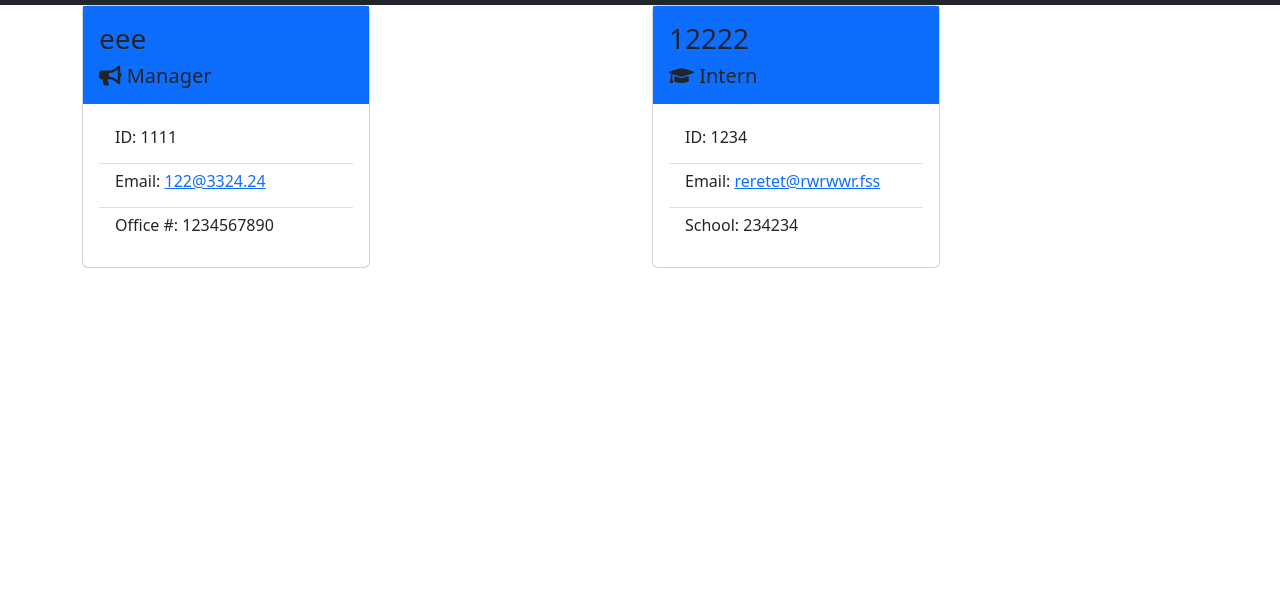
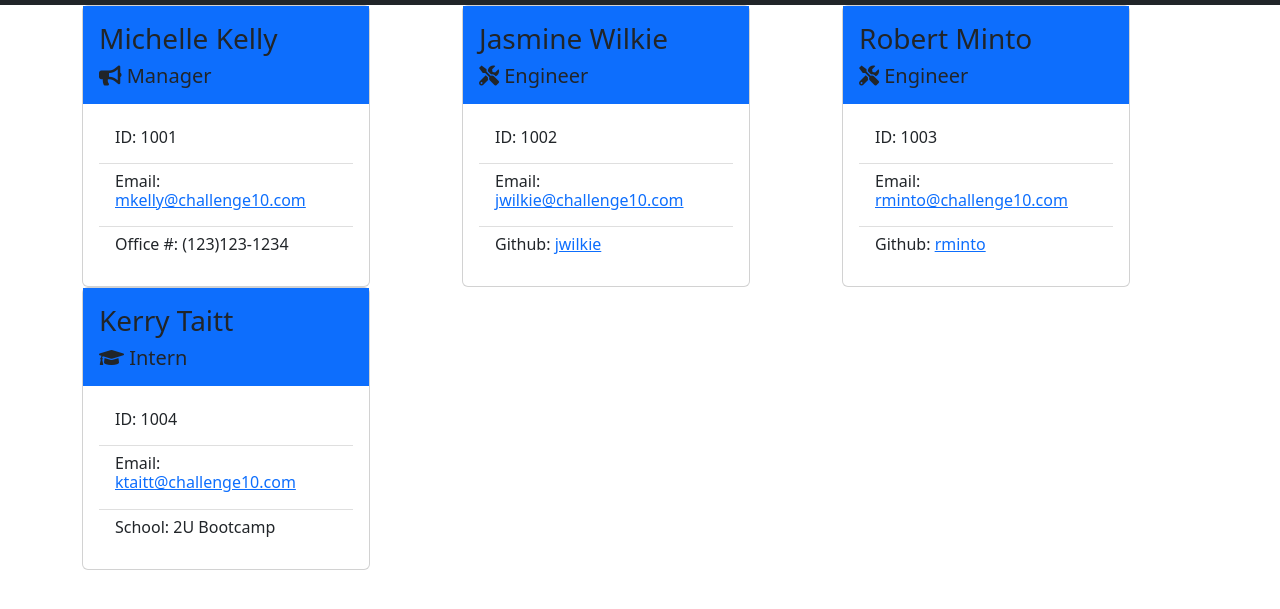
Before and after one commit to GregGriffith905/challenge-10-team-profile-generator, a website: page dist/index.html in a window 1280 px wide. Shown: the part 77-686 px from the top of the page. Drawn offline with nearby package versions, Linux system fonts and the light colour scheme.

Commit message:
updated readme

```diff
--- a/dist/index.html
+++ b/dist/index.html
@@ -24,14 +24,14 @@
         <div class="col">
         <div class="card" style="width: 18rem;">
             <div class="card-body bg-primary">
-            <h3 class="card-title">eee</h3>
+            <h3 class="card-title">Michelle Kelly</h3>
             <h5 class="card-text"><i class="fa">&#xf0a1</i> Manager</h5>
             </div>
             <div class="card-body" >
                 <ul class="list-group list-group-flush" >
-                <li class="list-group-item" ><h6>ID: 1111</h6></li>
-                <li class="list-group-item"><h6>Email: <a href='mailto:122@3324.24'>122@3324.24</a></h6></li>
-                <li class="list-group-item"><h6>Office #: 1234567890</h6></li>
+                <li class="list-group-item" ><h6>ID: 1001</h6></li>
+                <li class="list-group-item"><h6>Email: <a href='mailto:mkelly@challenge10.com'>mkelly@challenge10.com</a></h6></li>
+                <li class="list-group-item"><h6>Office #: (123)123-1234</h6></li>
                 </ul>
             </div>
         </div>
@@ -41,14 +41,48 @@
         <div class="col">
         <div class="card" style="width: 18rem;">
             <div class="card-body bg-primary">
-            <h3 class="card-title">12222</h3>
+            <h3 class="card-title">Jasmine Wilkie</h3>
+            <h5 class="card-text"><i class="fa">&#xf7d9</i> Engineer</h5>
+            </div>
+            <div class="card-body" >
+                <ul class="list-group list-group-flush" >
+                <li class="list-group-item" ><h6>ID: 1002</h6></li>
+                <li class="list-group-item"><h6>Email: <a href='mailto:jwilkie@challenge10.com'>jwilkie@challenge10.com</a></h6></li>
+                <li class="list-group-item"><h6>Github: <a href='https://github.com/jwilkie'>jwilkie</a></h6></li>
+                </ul>
+            </div>
+        </div>
+        </div>
+
+
+        <div class="col">
+        <div class="card" style="width: 18rem;">
+            <div class="card-body bg-primary">
+            <h3 class="card-title">Robert Minto</h3>
+            <h5 class="card-text"><i class="fa">&#xf7d9</i> Engineer</h5>
+            </div>
+            <div class="card-body" >
+                <ul class="list-group list-group-flush" >
+                <li class="list-group-item" ><h6>ID: 1003</h6></li>
+                <li class="list-group-item"><h6>Email: <a href='mailto:rminto@challenge10.com'>rminto@challenge10.com</a></h6></li>
+                <li class="list-group-item"><h6>Github: <a href='https://github.com/rminto'>rminto</a></h6></li>
+                </ul>
+            </div>
+        </div>
+        </div>
+
+
+        <div class="col">
+        <div class="card" style="width: 18rem;">
+            <div class="card-body bg-primary">
+            <h3 class="card-title">Kerry Taitt</h3>
             <h5 class="card-text"><i class="fa">&#xf19d</i> Intern</h5>
             </div>
             <div class="card-body" >
                 <ul class="list-group list-group-flush" >
-                <li class="list-group-item" ><h6>ID: 1234</h6></li>
-                <li class="list-group-item"><h6>Email: <a href='mailto:reretet@rwrwwr.fss'>reretet@rwrwwr.fss</a></h6></li>
-                <li class="list-group-item"><h6>School: 234234</h6></li>
+                <li class="list-group-item" ><h6>ID: 1004</h6></li>
+                <li class="list-group-item"><h6>Email: <a href='mailto:ktaitt@challenge10.com'>ktaitt@challenge10.com</a></h6></li>
+                <li class="list-group-item"><h6>School: 2U Bootcamp</h6></li>
                 </ul>
             </div>
         </div>
```
Also changed, not shown: README.md, images/screenshot_app.png (added), images/screenshot_test.png (added), images/screenshot_webpage.png (added).
